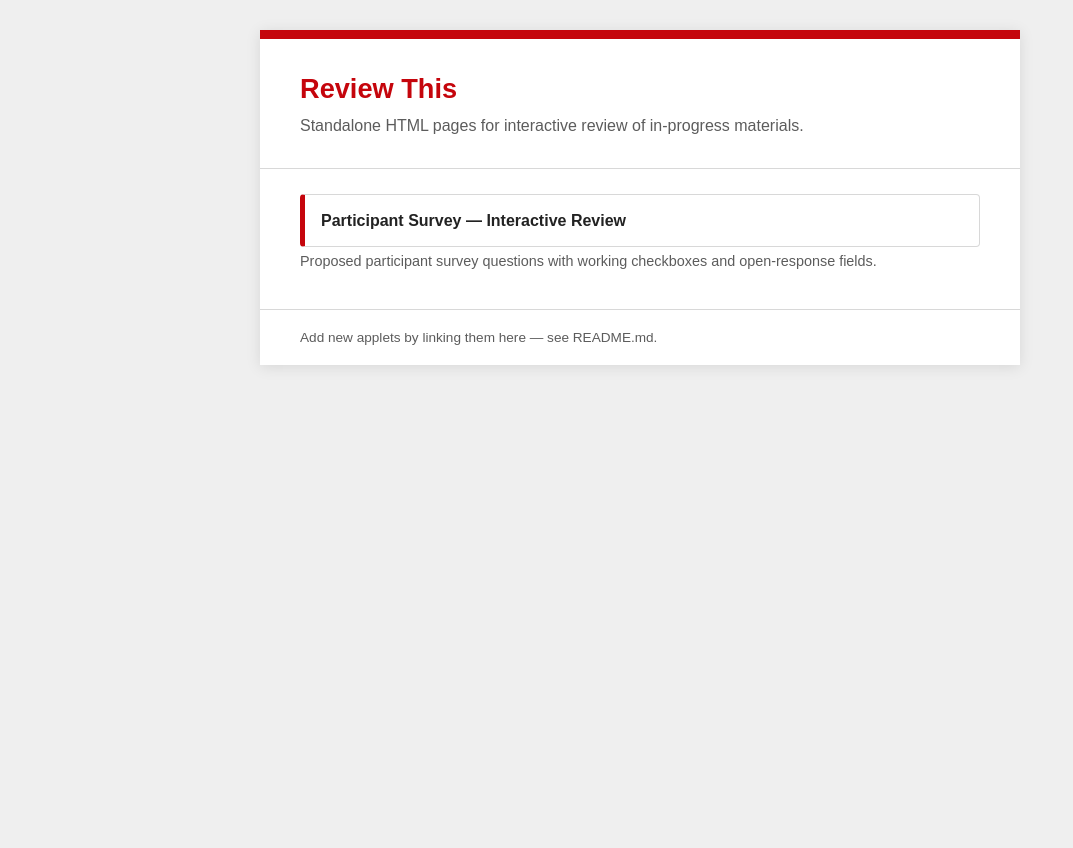
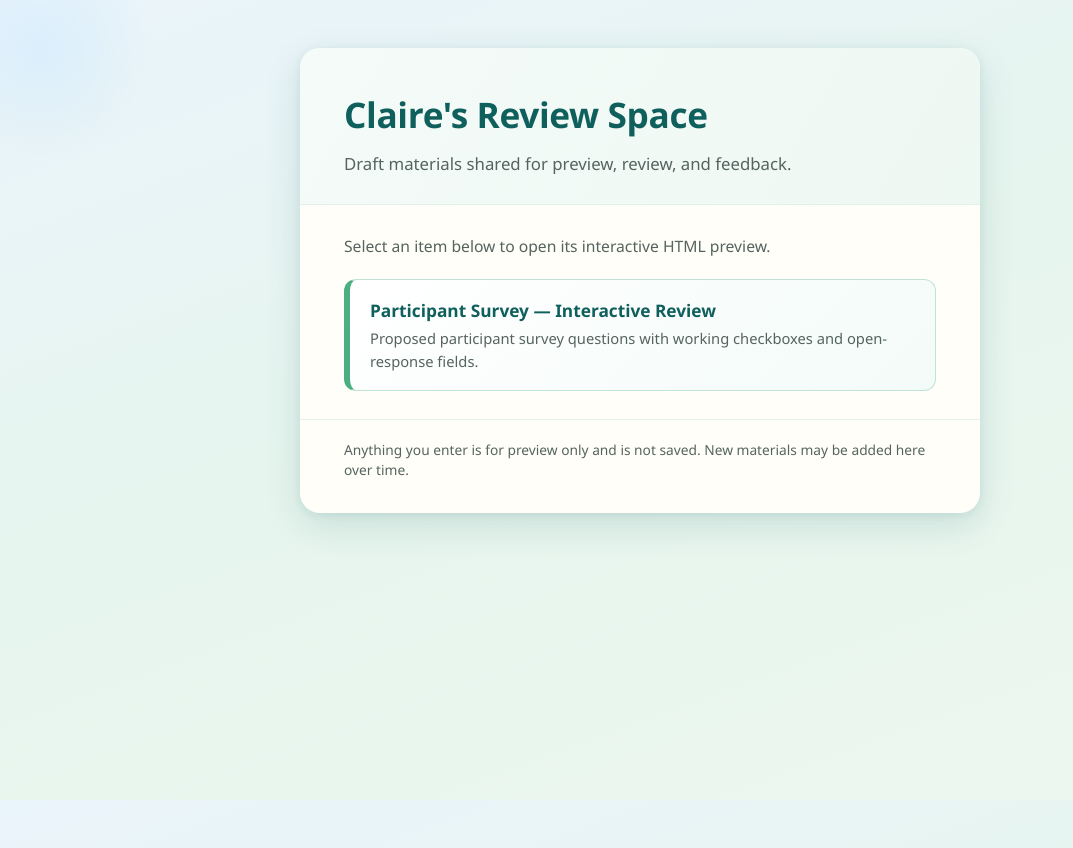
Before and after one commit to cbrittain1/review-this, a plain HTML site: page index.html in a window 1280 px wide. Shown: the whole page, without its empty margins (0-1073 px from the left). Before the commit the page ends 800 px from the top, so only its background shows below. Drawn offline with Linux system fonts and the light colour scheme.

Commit message:
Redesign landing page as Claire's Review Space

```diff
--- a/index.html
+++ b/index.html
@@ -3,39 +3,153 @@
 <head>
   <meta charset="utf-8">
   <meta name="viewport" content="width=device-width, initial-scale=1">
-  <title>Review This — Interactive Review Applets</title>
+  <title>Claire's Review Space</title>
   <style>
-    :root { --red: #c5050c; --ink: #222; --muted: #5c5c5c; --line: #d8d8d8; }
+    :root {
+      --teal-deep: #0f5f5c;
+      --teal: #2b8c86;
+      --green: #4caf82;
+      --ink: #1f2d2b;
+      --muted: #55645f;
+      --panel: #fffef9;
+      --card-border: #bfe3d6;
+      --card-hover-border: #6fbfae;
+      --focus: #1f6f8b;
+    }
     * { box-sizing: border-box; }
-    body { margin: 0; background: #efefef; color: var(--ink); font-family: Arial, Helvetica, sans-serif; line-height: 1.45; }
-    main { width: min(760px, calc(100% - 32px)); margin: 30px auto; background: #fff; box-shadow: 0 2px 14px rgba(0, 0, 0, .1); }
-    header { border-top: 9px solid var(--red); padding: 30px 40px 24px; border-bottom: 1px solid var(--line); }
-    header h1 { margin: 0 0 6px; color: var(--red); font-size: 1.7rem; }
-    header p { margin: 6px 0; color: var(--muted); }
-    section { padding: 25px 40px; }
+    body {
+      margin: 0;
+      min-height: 100vh;
+      font-family: "Segoe UI", Arial, Helvetica, sans-serif;
+      color: var(--ink);
+      line-height: 1.5;
+      background: linear-gradient(160deg, #eaf4fb 0%, #e6f5ee 45%, #ecf7ef 100%);
+      background-attachment: fixed;
+    }
+    .decor {
+      position: fixed;
+      border-radius: 50%;
+      z-index: 0;
+      filter: blur(1px);
+      opacity: 0.35;
+      pointer-events: none;
+    }
+    .decor.one { width: 220px; height: 220px; top: -60px; left: -70px; background: radial-gradient(circle, #bfe3ff, transparent 70%); }
+    .decor.two { width: 260px; height: 260px; bottom: -80px; right: -90px; background: radial-gradient(circle, #bdeed2, transparent 70%); }
+    .decor.three { width: 140px; height: 140px; top: 40%; right: -60px; background: radial-gradient(circle, #d7f0e6, transparent 70%); }
+
+    main {
+      position: relative;
+      z-index: 1;
+      width: min(680px, calc(100% - 32px));
+      margin: 48px auto;
+      background: var(--panel);
+      border-radius: 20px;
+      box-shadow: 0 12px 36px rgba(15, 95, 92, 0.14), 0 2px 8px rgba(15, 95, 92, 0.08);
+      overflow: hidden;
+    }
+    header {
+      padding: 40px 44px 28px;
+      border-bottom: 1px solid #e4efe9;
+      background: linear-gradient(120deg, #f4fbf9 0%, #eef8f2 100%);
+    }
+    header h1 {
+      margin: 0 0 10px;
+      color: var(--teal-deep);
+      font-size: clamp(1.7rem, 4vw, 2.2rem);
+      letter-spacing: -0.01em;
+    }
+    header p.subheading {
+      margin: 0;
+      color: var(--muted);
+      font-size: 1.05rem;
+    }
+
+    section.list-section { padding: 30px 44px 12px; }
+    p.instruction {
+      margin: 0 0 20px;
+      color: var(--muted);
+      font-size: 0.98rem;
+    }
+
     ul.applet-list { list-style: none; margin: 0; padding: 0; }
-    ul.applet-list li { margin-bottom: 12px; }
-    ul.applet-list a { display: block; padding: 14px 16px; border: 1px solid var(--line); border-left: 5px solid var(--red); border-radius: 4px; color: var(--ink); text-decoration: none; font-weight: 700; }
-    ul.applet-list a:hover { background: #f6f6f6; }
-    ul.applet-list p { margin: 4px 0 0; font-weight: 400; color: var(--muted); font-size: .9rem; }
-    footer { padding: 18px 40px; color: var(--muted); font-size: .85rem; border-top: 1px solid var(--line); }
+    ul.applet-list li { margin-bottom: 16px; }
+    ul.applet-list a {
+      display: block;
+      padding: 18px 20px;
+      background: linear-gradient(135deg, #ffffff, #f3fbf8);
+      border: 1px solid var(--card-border);
+      border-left: 6px solid var(--green);
+      border-radius: 12px;
+      color: var(--ink);
+      text-decoration: none;
+      transition: transform 0.18s ease, box-shadow 0.18s ease, border-color 0.18s ease;
+    }
+    ul.applet-list a .title {
+      display: block;
+      font-weight: 700;
+      font-size: 1.08rem;
+      color: var(--teal-deep);
+      margin-bottom: 4px;
+    }
+    ul.applet-list a .desc {
+      display: block;
+      color: var(--muted);
+      font-size: 0.92rem;
+    }
+    ul.applet-list a:hover {
+      transform: translateY(-3px);
+      border-color: var(--card-hover-border);
+      box-shadow: 0 10px 22px rgba(43, 140, 134, 0.18);
+    }
+    ul.applet-list a:focus-visible {
+      outline: 3px solid var(--focus);
+      outline-offset: 2px;
+    }
+
+    footer {
+      padding: 20px 44px 32px;
+      color: var(--muted);
+      font-size: 0.86rem;
+      border-top: 1px solid #e4efe9;
+    }
+
+    @media (max-width: 560px) {
+      main { margin: 20px auto; border-radius: 14px; }
+      header, section.list-section, footer { padding-left: 22px; padding-right: 22px; }
+      header { padding-top: 28px; }
+    }
+
+    @media (prefers-reduced-motion: reduce) {
+      ul.applet-list a { transition: none; }
+      ul.applet-list a:hover { transform: none; }
+    }
   </style>
 </head>
 <body>
+  <span class="decor one" aria-hidden="true"></span>
+  <span class="decor two" aria-hidden="true"></span>
+  <span class="decor three" aria-hidden="true"></span>
+
   <main>
     <header>
-      <h1>Review This</h1>
-      <p>Standalone HTML pages for interactive review of in-progress materials.</p>
+      <h1>Claire's Review Space</h1>
+      <p class="subheading">Draft materials shared for preview, review, and feedback.</p>
     </header>
-    <section>
+
+    <section class="list-section">
+      <p class="instruction">Select an item below to open its interactive HTML preview.</p>
       <ul class="applet-list">
         <li>
-          <a href="applets/participant-survey/">Participant Survey — Interactive Review</a>
-          <p>Proposed participant survey questions with working checkboxes and open-response fields.</p>
+          <a href="applets/participant-survey/">
+            <span class="title">Participant Survey — Interactive Review</span>
+            <span class="desc">Proposed participant survey questions with working checkboxes and open-response fields.</span>
+          </a>
         </li>
       </ul>
     </section>
-    <footer>Add new applets by linking them here — see README.md.</footer>
+
+    <footer>Anything you enter is for preview only and is not saved. New materials may be added here over time.</footer>
   </main>
 </body>
 </html>
```
